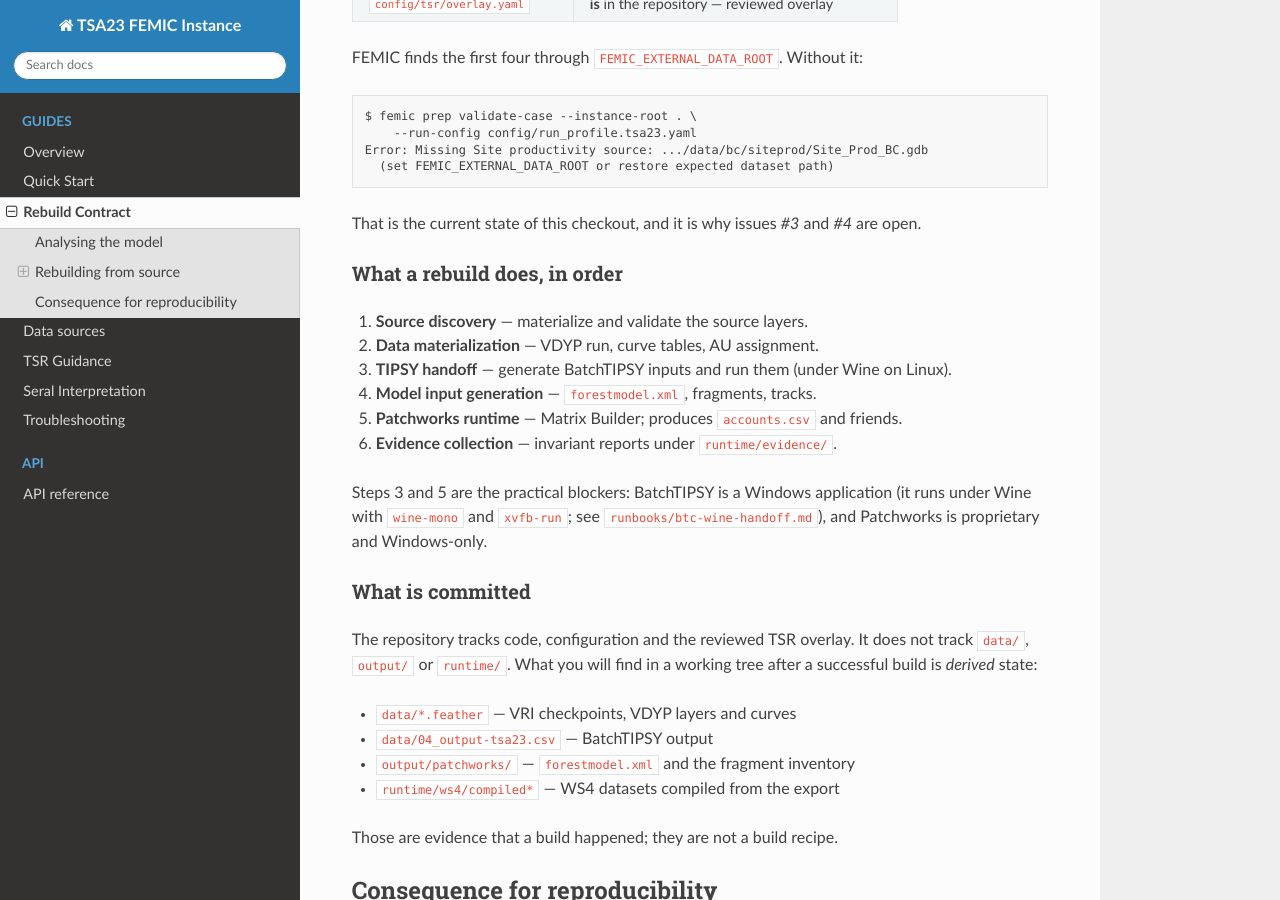
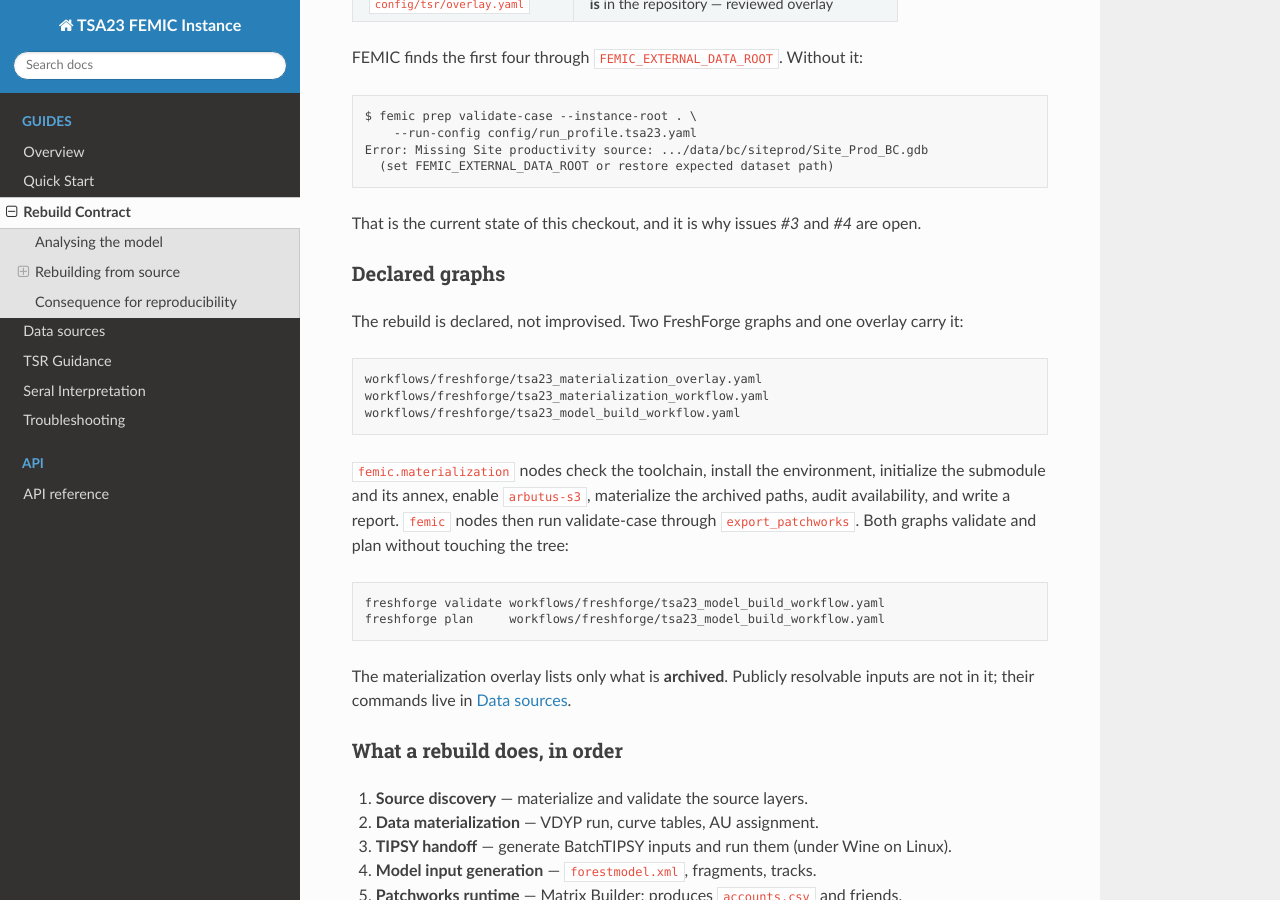
Before and after one commit to UBC-FRESH/femic-tsa23-instance, a Sphinx documentation site: the page built from docs/rebuild-contract.rst, in a window 1280 px wide and 900 px high, scrolled down 960 px. Built offline with Sphinx 7.4.7 and the Read the Docs theme 3.1.0, drawn with Linux system fonts in a browser that asks for light colours.

Commit message:
Workflows: FreshForge materialization and model-build graphs for TSA23
Two graphs and one overlay, adapted from the femic-mkrf-instance pattern:

- tsa23_materialization_workflow: check_toolchain through write_materialization_report,
  nine femic.materialization nodes;
- tsa23_model_build_workflow: validate_case -> geospatial_preflight -> compile_upstream
  -> btc_post_tipsy -> export_patchworks, five femic nodes;
- overlay: arbutus-s3, the archived paths only, audit and report locations.

Both validate and plan. The overlay deliberately excludes publicly resolvable inputs
(VRI, BEC, FADM_TSA, TSR), which are documented as commands in docs/data-sources.rst
instead. The graph stops at export_patchworks because WS4 consumes that directly and
Patchworks Matrix Builder is a separate parity lane.

```diff
--- a/docs/rebuild-contract.rst
+++ b/docs/rebuild-contract.rst
@@ -53,6 +53,30 @@ FEMIC finds the first four through ``FEMIC_EXTERNAL_DATA_ROOT``. Without it:
 
 That is the current state of this checkout, and it is why issues `#3` and `#4` are open.
 
+Declared graphs
+~~~~~~~~~~~~~~~
+
+The rebuild is declared, not improvised. Two FreshForge graphs and one overlay carry it:
+
+.. code-block:: text
+
+   workflows/freshforge/tsa23_materialization_overlay.yaml
+   workflows/freshforge/tsa23_materialization_workflow.yaml
+   workflows/freshforge/tsa23_model_build_workflow.yaml
+
+``femic.materialization`` nodes check the toolchain, install the environment, initialize
+the submodule and its annex, enable ``arbutus-s3``, materialize the archived paths, audit
+availability, and write a report. ``femic`` nodes then run validate-case through
+``export_patchworks``. Both graphs validate and plan without touching the tree:
+
+.. code-block:: bash
+
+   freshforge validate workflows/freshforge/tsa23_model_build_workflow.yaml
+   freshforge plan     workflows/freshforge/tsa23_model_build_workflow.yaml
+
+The materialization overlay lists only what is **archived**. Publicly resolvable inputs
+are not in it; their commands live in :doc:`data-sources`.
+
 What a rebuild does, in order
 ~~~~~~~~~~~~~~~~~~~~~~~~~~~~~
 
```
Also changed, not shown: 3 other files.
